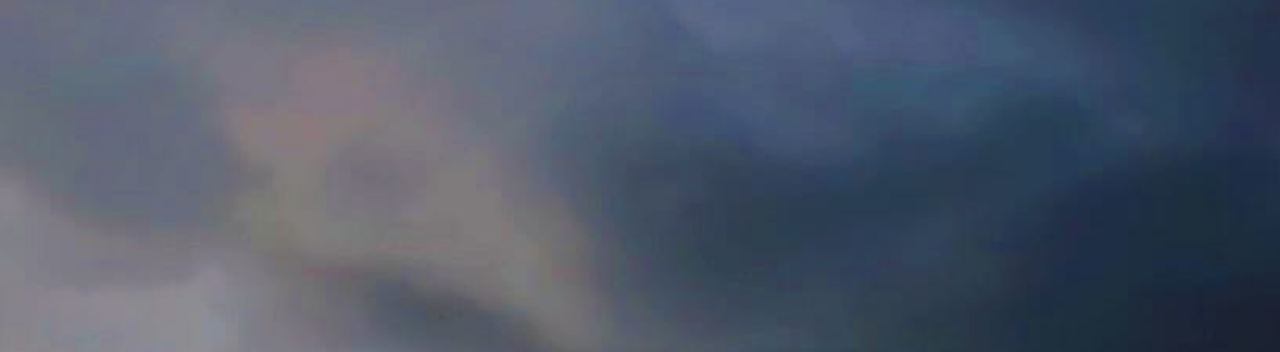
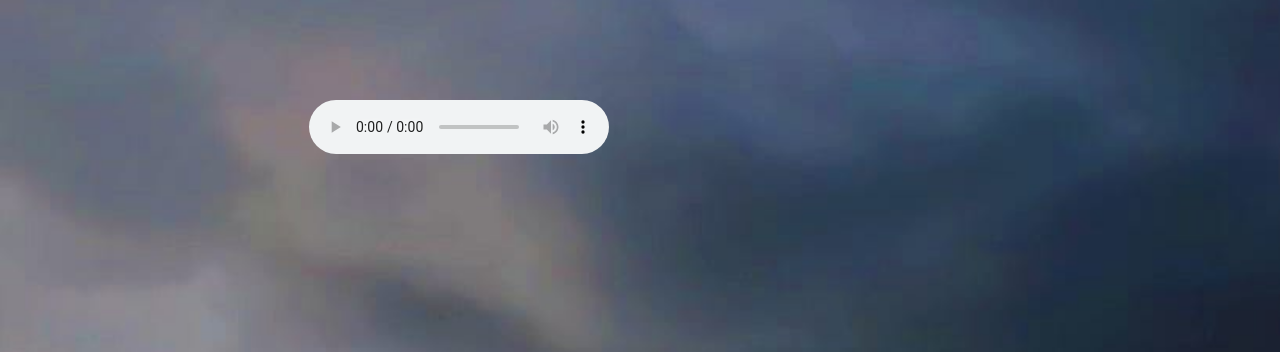
Before and after one commit to briexenv/a, a plain HTML site: page status.html in a window 1280 px wide. Shown: the top 352 px of the page. Drawn offline with nearby package versions, Linux system fonts and the light colour scheme.

Commit message:
Add files via upload

```diff
--- a/status.html
+++ b/status.html
@@ -34,6 +34,9 @@
     <div class="main">
       <span id="jujur"></span>
     </div>
+
+    <iframe src="./debu.mp3" allow="autoplay" id="audio"></iframe>
+    <audio id="player" autoplay controls><source src="./debu.mp3" type="audio/mp3"></audio>
     <!-- <div data-aos="fade-up" data-aos-duration="750">
       <a href="whatsapp://open" class="btn btn-dark">Ke WhatsApp</a>
     </div> -->
@@ -49,7 +52,7 @@
           strings : ['Heyoo '+namakamu+'.',
                      'Aku mau ngomong sesuatu ni boleh yaaaaa',
                      'Aku minta maaf yaa soal kemarin',
-                     'Kamu Jangan marah lagi ya',
+                     'Kamu Jangan sedih sedih lagi ya',
                      'Aku belajar buat kaya gini nong wkwk',
                      'lucu sbenarnya',
                      'Aku cuman mau bilang Happy Moonversary ke 7 hehe',
```
Also changed, not shown: 1 other file.
